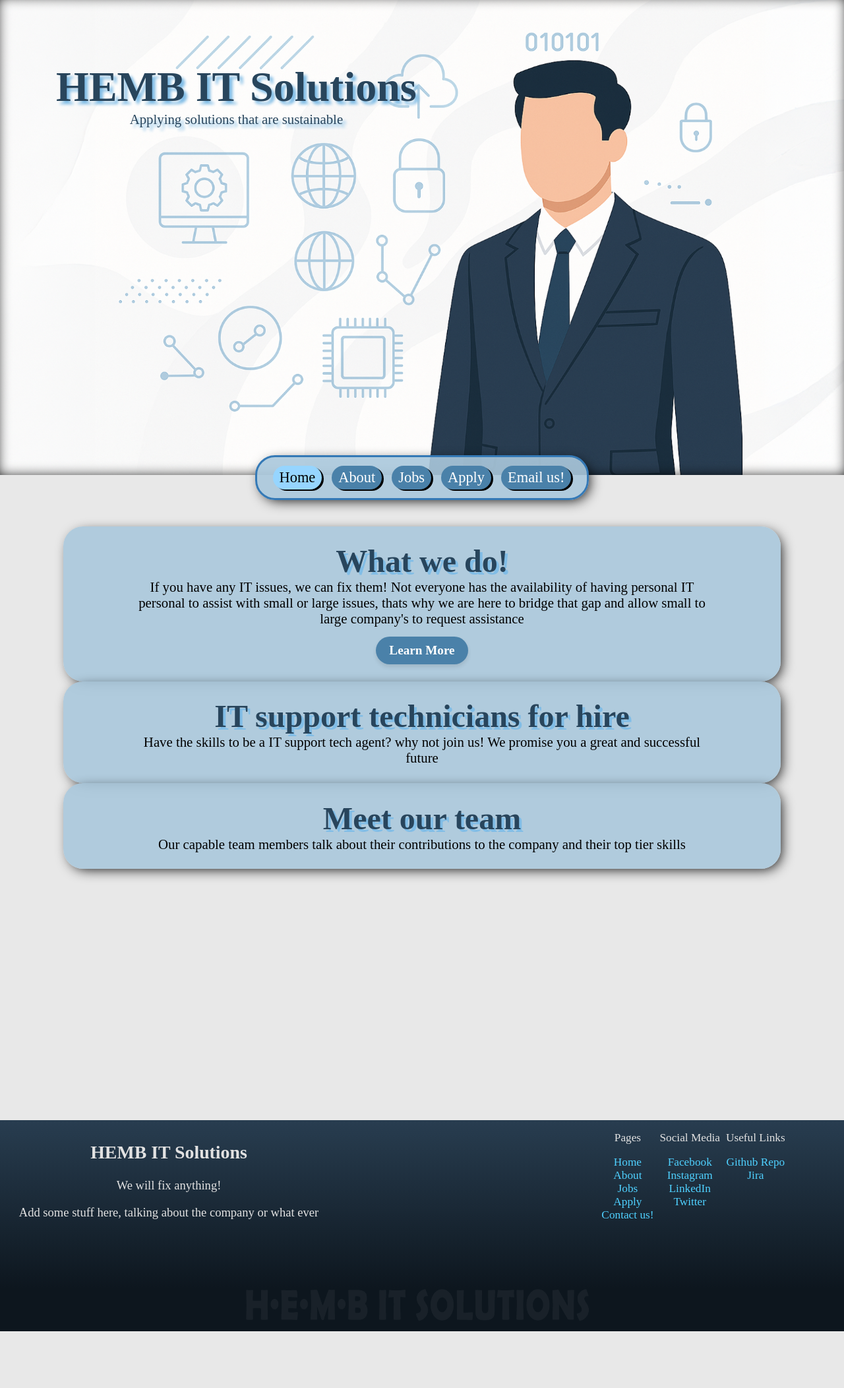
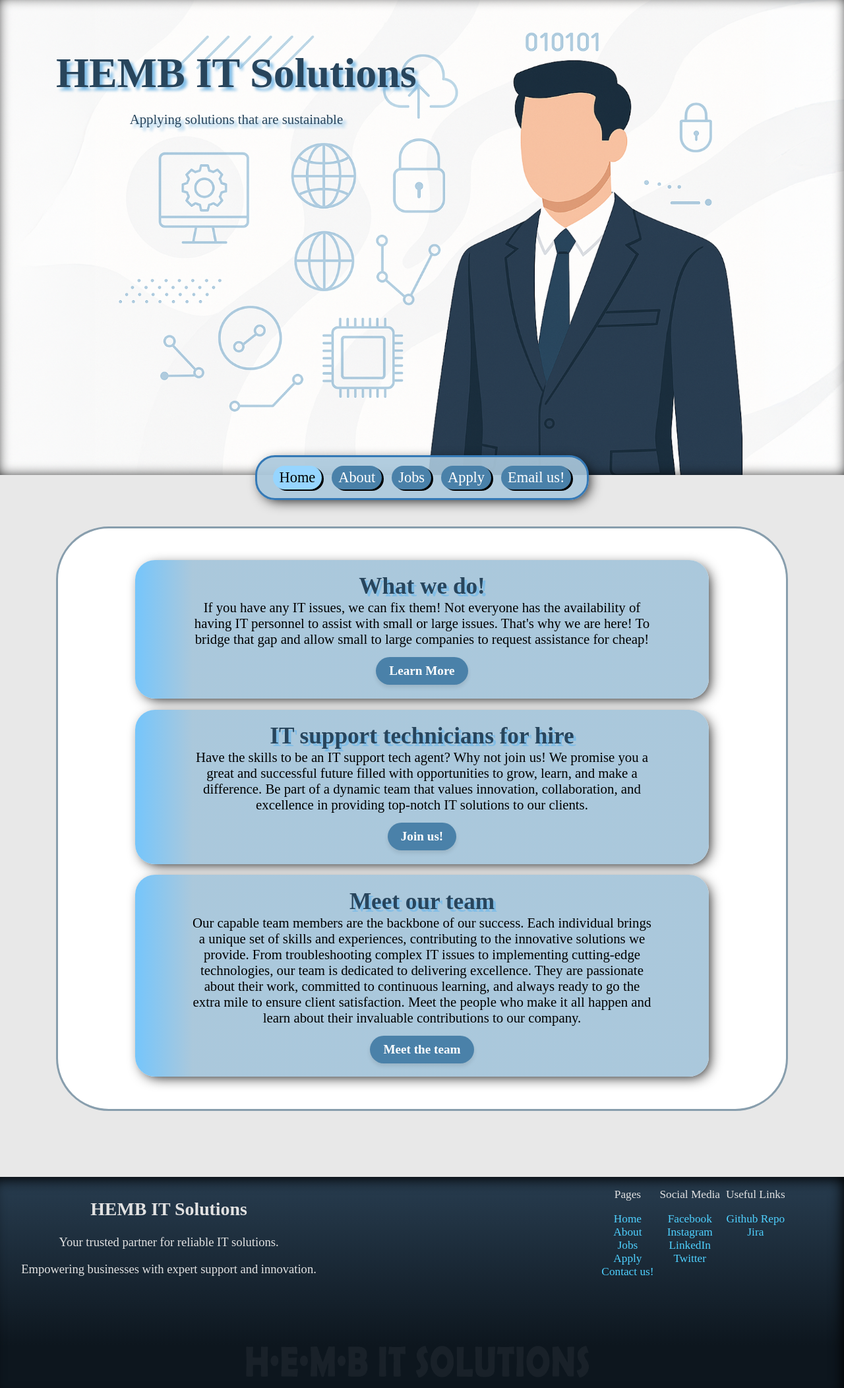
Before and after one commit to SPUDYBRO/HEMB, a PHP site: page /project1/index.html in a window 1280 px wide. Shown: the whole page at 66% size. Before the commit the page ends 2018 px from the top, so only its background shows below. Run offline with PHP 8.4, Linux system fonts and the light colour scheme.

Commit message:
feat: finished index.html
Made content have a linear gradient to the left to add depth

reworked content to sound more professional (used GPT to extend and make it better)
acknowledged this as well

Fixed the footer to have better descriptions

The fixed nav bar being below some content

```diff
--- a/project1/index.html
+++ b/project1/index.html
@@ -56,36 +56,75 @@
 
 
 
-        <main>
+        <main id="index_main">
             <!-- Main navigation menu that sticks to the top as you scroll down main
             Also note that when you reach the end of main, the nav menu will no longer follow
             -->
 
 
+            <section class="index_content">
+                <h2>What we do!</h2>
+                <p>If you have any IT issues, we can fix them! Not everyone has the availability of having IT personnel to assist with small or large issues. That's why we are here! To bridge that gap and allow small to large companies to request assistance for cheap!</p>
+                <!-- used gpt to find and fix grammar mistakes -->
 
-            <div id="index_content">
-                <section>
-                    <h2>What we do!</h2>
-                    <p>If you have any IT issues, we can fix them! Not everyone has the availability of having personal IT personal to assist with small or large issues, thats why we are here to bridge that gap and allow small to large company's to request assistance</p>
                 <a href="./about.html">Learn More</a>
             </section>
-                <section>
+
+
+            <section class="index_content">
                 <h2>IT support technicians for hire</h2>
-                    <p>Have the skills to be a IT support tech agent? why not join us! We promise you a great and successful future</p>
+                <p>Have the skills to be an IT support tech agent? Why not join us! We promise you a great and successful future filled with opportunities to grow, learn, and make a difference. Be part of a dynamic team that values innovation, collaboration, and excellence in providing top-notch IT solutions to our clients.</p>
+                <!-- mostly generated by chatgpt
+                    prompt provided: make this longer
+                    what was there before:
+                    Have the skills to be a IT support tech agent? why not join us! We promise you a great and successful future
+
+                    reason why i generated it:
+                        i couldn't think of anything to say, and i wanted to make it longer
+                        i also wanted to make it sound more professional and less like a 5 year old wrote it :p
+                -->
+                <a href="./jobs.html">Join us!</a>
             </section>
-                <section>
+
+
+            <section class="index_content">
                 <h2>Meet our team</h2>
-                    <p>Our capable team members talk about their contributions to the company and their top tier skills</p>
+                <p>Our capable team members are the backbone of our success. Each individual brings a unique set of skills and experiences, contributing to the innovative solutions we provide. From troubleshooting complex IT issues to implementing cutting-edge technologies, our team is dedicated to delivering excellence. They are passionate about their work, committed to continuous learning, and always ready to go the extra mile to ensure client satisfaction. Meet the people who make it all happen and learn about their invaluable contributions to our company.</p>
+                <!-- mostly generated by chatgpt
+                    prompt provided: make this longer
+                    what was there before:
+                    Our capable team members talk about their contributions to the company and their top tier skills
+
+                    reason why i generated it:
+                        i couldn't think of anything to say, and i wanted to make it longer
+                        i also wanted to make it sound more professional and less like a 5 year old wrote it :p
+                        yes its the same reasons as before...
+                -->
+                <a href="./about.html">Meet the team</a>
             </section>
-            </div>
+
+
         </main>
 
         <footer>
             <div id="footer_company_description">
                 <!-- here we can just talk about anything. could be a company photo or just something that makes the company feel... like the company -->
                 <h2>HEMB IT Solutions</h2>
-                <p>We will fix anything!</p>
-                <p>Add some stuff here, talking about the company or what ever</p>
+                <p>Your trusted partner for reliable IT solutions.</p>
+                <p>Empowering businesses with expert support and innovation.</p>
+
+                <!-- mostly generated by chatgpt
+                    prompt provided: make this better but keep it short because its in the footer
+                    what was there before:
+                    HEMB IT solutions
+                    We will fix anything!
+                    Add some stuff here, talking about the company or what ever
+
+                    reason why i generated it:
+                        i couldn't think of anything to say, and i wanted to make it longer
+                        i also wanted to make it sound more professional and less like a 5 year old wrote it :p
+                        again, same reasons as before XD
+                -->
             </div>
 
             <div id="footer_empty_row">
--- a/style/styles.css
+++ b/style/styles.css
@@ -90,6 +90,9 @@
     --footer_link_color: #4fd1ff;
     --footer_link_color_hover: #01f8c3;
 
+    --content_background_color: rgba(170, 200, 220, 0.9);
+    --content_background_gradient_color: rgba(111, 197, 255, 0.9);
+
 
     /*note that most values are going to be blank/ placeholders for actual styles*/
 }
@@ -109,9 +112,16 @@
     }
 
     main {
-        /* styles all mains to be a min of 100vh so that the footer stays at the bottom
-        we might not need this in the future*/
+        /* styles for all main content elements */
         min-height: 100vh;
+
+        width: 80%;
+        padding: 40px;
+        margin: 0px auto;
+        background-color: #fff;
+        border: 3px solid rgb(136, 158, 173);
+        border-radius: 80px;
+
     }
 
 
@@ -135,6 +145,8 @@
             gap: var(--nav_element_gap);
 
             box-shadow: 5px 5px 20px -5px black;
+
+            z-index: 10;
         }
 
         .main_navigation a {
@@ -174,6 +186,7 @@
             color: #e2e2e2;
             margin-top: 100px;
             width: 100%;
+            box-shadow: inset -7px 9px 20px -5px black;
         }
         #footer_links_flex_container {
             display: flex;
@@ -259,6 +272,14 @@
 
 
 /* index.html styling (only put things relevant to index here) */
+
+    #index_main {
+        display: flex;
+        flex-direction: column;
+
+        justify-content: space-around;
+    }
+
     #hero_img {
         /* Basic styling for the hero image (giant img the user sees when they first load in) */
 
@@ -312,45 +333,34 @@
         font-size: 1.3em;
         color: rgb(40, 69, 92);
         text-shadow: 5px 5px 4px rgb(129, 189, 230);
-        margin: 0px;
     }
 
 
-    #index_content {
-        display: flex;
-        flex-direction: column;
-        align-items: center;
-        text-align: center;
-
-        gap: 5%;
-        width: 100%;
-        height: 100%;
-    }
-
-    #index_content > section {
+    .index_content {
         width: 85%;
         margin: 0px auto;
         padding: 2% 0px;
         background-color: var(--nav_background_color);
+        background-image: linear-gradient(to left, var(--nav_background_color)90%, rgba(111, 197, 255, 0.9));
         border-radius: 30px;
         box-shadow: 5px 5px 20px -5px black;
-
+        text-align: center;
     }
 
-    #index_content h2 {
-        font-size: 3em;
+    .index_content h2 {
+        font-size: 2.2em;
         color: rgb(40, 69, 92);
         text-shadow: 4px 4px 0px rgb(129, 189, 230);
         margin: 0px;
     }
-    #index_content p {
+    .index_content p {
         font-size: 1.3em;
         margin: 0px;
         width: 80%;
         text-align: center;
         margin: 0px auto;
     }
-    #index_content a {
+    .index_content a {
         display: inline-block;
         margin-top: 15px;
         text-decoration: none;
@@ -364,7 +374,7 @@
         box-shadow: 0px 4px 6px rgba(0, 0, 0, 0.1);
     }
 
-    #index_content a:hover {
+    .index_content a:hover {
         background-color: var(--nav_button_hover_color);
         color: black;
         transform: translateY(-5px);
```
Lines whose indentation alone changed are shown as unchanged.
